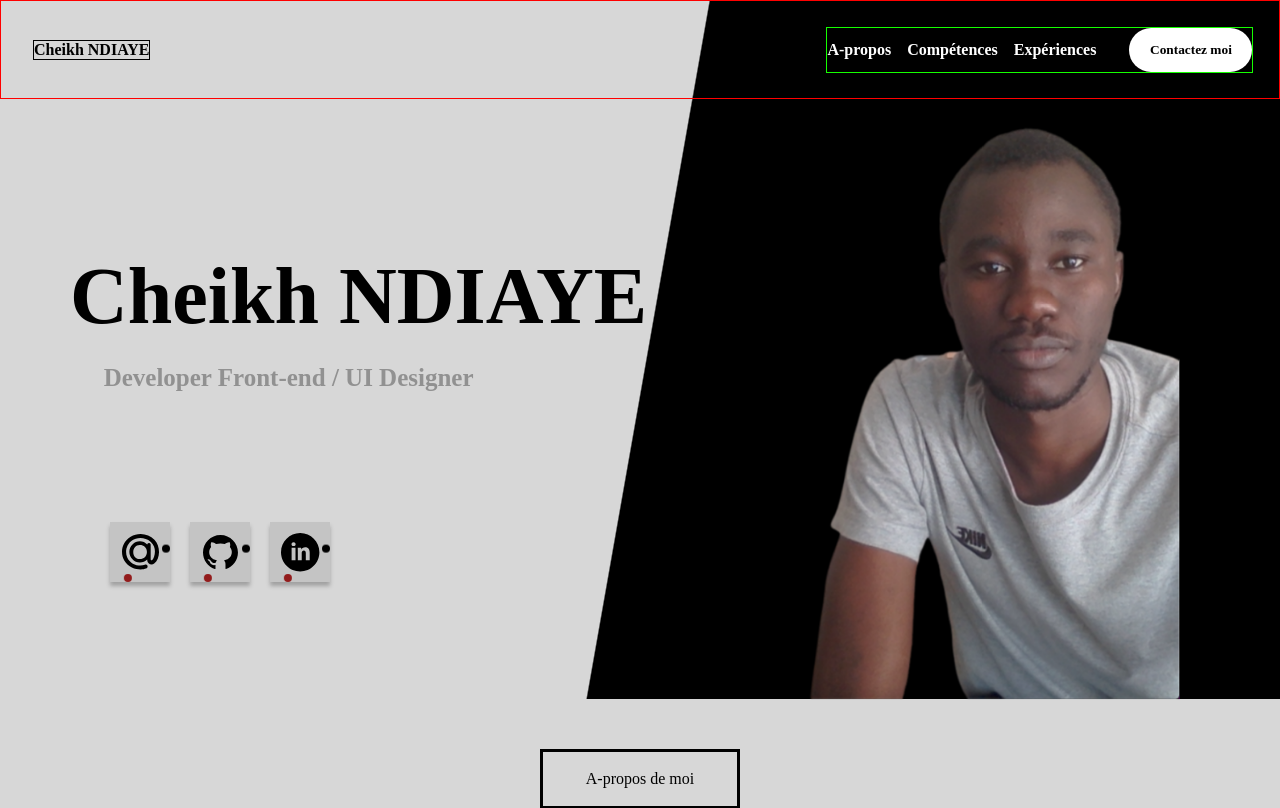
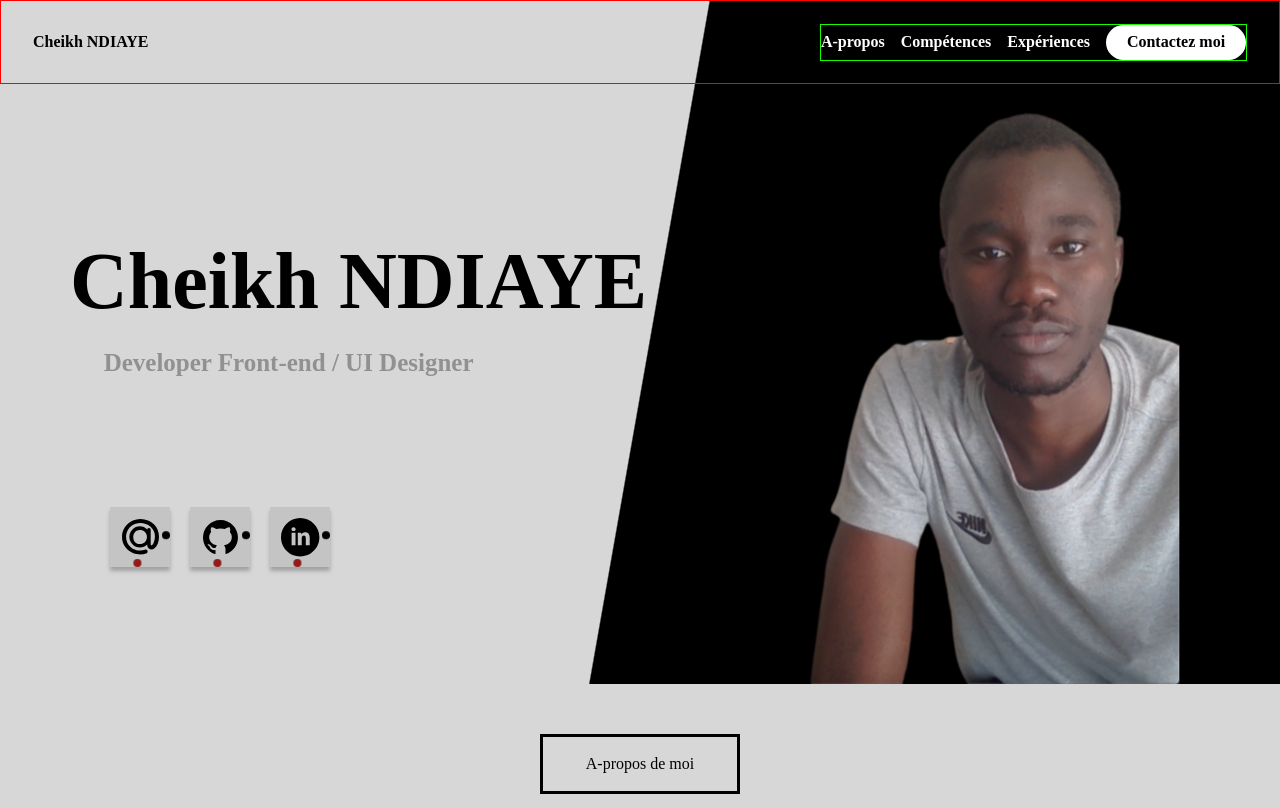
Before and after one commit to Cheik40/my-portfolio, a React (Vite) app: page / in a window 1280 px wide. Shown: the top 808 px of the page. Built offline with nearby package versions, Linux system fonts and the light colour scheme.

Commit message:
responsive du header

```diff
--- a/src/componants/headers/Header.module.css
+++ b/src/componants/headers/Header.module.css
@@ -1,4 +1,4 @@
-header {
+.header {
     display: flex;
     align-items: center;
     justify-content: space-between;
@@ -10,15 +10,28 @@ header {
     position: relative;
     color: #000;
     margin: 2em;
-    border: 1px solid black;
     text-decoration: none;
     font-family: Montserrat;
     font-weight: bold;
     text-align: center;
+    font-size: 1em;
 }
 
-@media only screen and (max-width: 1020px) {
-    header {
-        display: none;
+.buttun {
+    display: none;
+}
+
+.hidden {
+    display: none;
+}
+
+@media only screen and (max-width: 1046px) {
+    .buttun {
+        display: flex;
+    }
+
+    .hidden {
+        display: flex;
+        margin: 0em 2em;
     }
 }
--- a/src/componants/headers/Headers.tsx
+++ b/src/componants/headers/Headers.tsx
@@ -1,12 +1,33 @@
+import { useState } from "react";
 import Navbar from "../navbar/Navbar";
+// import Button from "../ui/Button";
 import "./Header.module.css";
 import styles from "./Header.module.css";
+import { ImMenu } from "react-icons/im";
+import { MdClose } from "react-icons/md";
 
 function Headers() {
+    const [isOpen, setIsOpen] = useState(true);
+
     return (
-        <header id='home'>
+        <header id='home' className={styles.header}>
             <div className={styles.logo}>Cheikh NDIAYE</div>
             <Navbar />
+            {isOpen ? (
+                <ImMenu
+                    onClick={() => setIsOpen(!isOpen)}
+                    style={{ color: "gray" }}
+                    size={40}
+                    className={styles.hidden}
+                />
+            ) : (
+                <MdClose
+                    onClick={() => setIsOpen(!isOpen)}
+                    className={styles.hidden}
+                    style={{ color: "gray" }}
+                    size={40}
+                />
+            )}
         </header>
     );
 }
--- a/src/componants/navbar/Navbar.module.css
+++ b/src/componants/navbar/Navbar.module.css
@@ -1,56 +1,17 @@
-nav {
-    display: flex;
-    /* position: relative; */
-    /* width: 32%; */
-    /* height: 46px; */
-    /* top: 34px; */
-    /* left: 900px; */
+.nav {
+    /* display: flex; */
     border: 1px solid rgb(21, 255, 0);
     box-sizing: border-box;
-    z-index: 1000;
     font-family: Montserrat;
     font-weight: bold;
-    margin: 2%;
+    margin: 0em 2em;
     white-space: nowrap;
 }
 
-/* ul {
-    display: flex;
-} */
-
-/* li {
-    position: relative;
-    list-style-type: none;
-    text-align: center;
-    width: 110px;
-    height: 46px;
-    box-sizing: border-box;
-    border: 1px solid red;
-    display: flex;
-} */
-
-/* a {
-    position: relative;
-    color: #fff;
-    border: 1px solid black;
-    text-decoration: none;
-    font-family: Montserrat;
-    font-weight: bold;
-    text-align: center;
-    display: flex;
-    align-items: center;
-    justify-content: center;
-    width: 110px;
-    height: 46px;
-} */
-
-button {
+Button {
     position: relative;
     width: 140px;
-    height: 44px;
-    margin-left: 4%;
-    /* left: 340px; */
-    /* top: -46px; */
+    height: 35px;
     border-radius: 25px;
     background-color: #ffff;
     font-family: Montserrat;
@@ -58,4 +19,20 @@ button {
     border: none;
     cursor: pointer;
     color: black;
+    font-size: 1em;
 }
+
+.open {
+    display: none;
+}
+
+@media only screen and (max-width: 1046px) {
+    .nav {
+        display: none;
+    }
+    .open {
+        display: flex;
+        position: absolute;
+        flex-direction: column;
+    }
+}
--- a/src/componants/navbar/Navbar.tsx
+++ b/src/componants/navbar/Navbar.tsx
@@ -1,17 +1,45 @@
 import Button from "../ui/Button";
-// import NavItem from "./navitem/NavItem";
-// import NavList from "./navlist/NavList";
 import "./Navbar.module.css";
+import styles from "./Navbar.module.css";
 import NavItem from "./navitem/NavItem";
 import NavList from "./navlist/NavList";
 
+type NavigationItemTypes = {
+    id: number;
+    href: string;
+    label: string;
+};
+
+const navigations: NavigationItemTypes[] = [
+    {
+        id: 1,
+        href: "#about",
+        label: "A-propos",
+    },
+    {
+        id: 2,
+        href: "#skills",
+        label: "Compétences",
+    },
+    {
+        id: 3,
+        href: "#experiences",
+        label: "Expériences",
+    },
+];
+
 function Navbar() {
     return (
-        <nav>
+        <nav className={`${styles.nav} `}>
             <NavList>
-                <NavItem href='#about' label='A-propos' />
-                <NavItem href='#skills' label='Compétences' />
-                <NavItem href='#experiences' label='Expériences' />
+                {navigations.map((navigation) => {
+                    return (
+                        <NavItem
+                            href={navigation.href}
+                            label={navigation.label}
+                        />
+                    );
+                })}
                 <Button onClick={() => true} label='Contactez moi' />
             </NavList>
         </nav>
```
